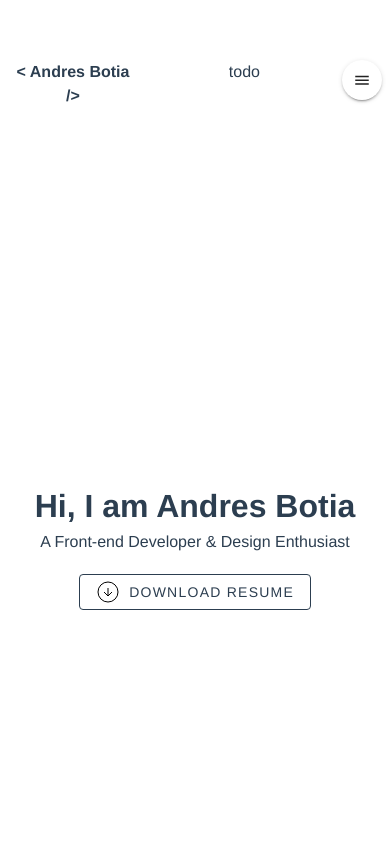
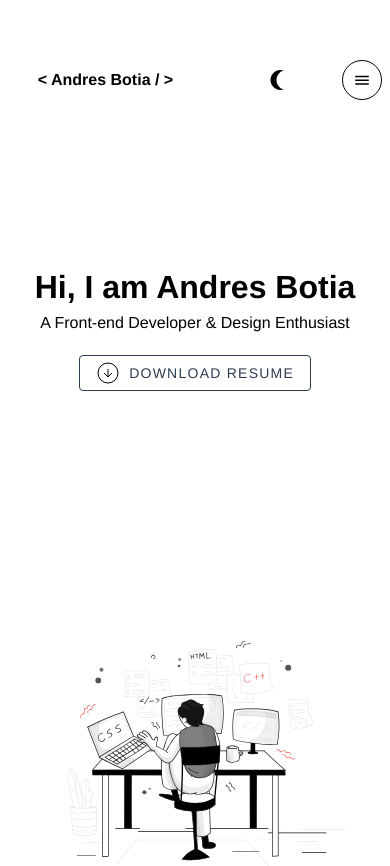
Before and after one commit to andresbotia/resume-portfolio, a Vue app: page / in a window 390 px wide. Shown: the top 866 px of the page. Built offline with nearby package versions, Linux system fonts and the light colour scheme.

Commit message:
adding light/dark mode toggle and vuex store

```diff
--- a/package.json
+++ b/package.json
@@ -11,7 +11,8 @@
     "core-js": "^3.8.3",
     "vue": "^3.2.13",
     "vue-router": "^4.2.5",
-    "vuetify": "^3.3.23"
+    "vuetify": "^3.3.23",
+    "vuex": "^4.0.2"
   },
   "devDependencies": {
     "@babel/core": "^7.12.16",
--- a/src/App.vue
+++ b/src/App.vue
@@ -11,6 +11,9 @@ export default {
   components: {
     appHeader,
   },
+  data: function () {
+    return {};
+  },
 };
 </script>
 
@@ -20,7 +23,6 @@ export default {
   -webkit-font-smoothing: antialiased;
   -moz-osx-font-smoothing: grayscale;
   text-align: center;
-  color: #2c3e50;
   margin-top: 60px;
 }
 </style>
--- a/src/components/shared/appHeader.vue
+++ b/src/components/shared/appHeader.vue
@@ -4,7 +4,7 @@
       <h4 @click="$router.push('/')">{{ logoName }}</h4>
     </v-col>
     <v-col class="d-none d-sm-flex justify-center">
-      <v-tabs color="blue-darken-1" align-tabs="center">
+      <v-tabs color="grey-darken-3" align-tabs="center">
         <v-tab
           to="/projects"
           router
@@ -41,17 +41,36 @@
       </v-tabs>
     </v-col>
     <v-col cols="2" class="home-page-dark-mode-toggle d-none d-sm-flex">
-      todo
+      <v-icon
+        v-if="$store.state.lightMode"
+        icon="mdi-moon-waning-crescent"
+        @click="toggleTheme"
+      ></v-icon>
+
+      <v-icon v-else icon="mdi-lightbulb" @click="toggleTheme"></v-icon>
     </v-col>
 
-    <v-col cols="4" class="home-page-logo ml-2 d-flex d-sm-none">
+    <v-col cols="6" class="home-page-logo ml-2 d-flex d-sm-none align-center">
       <h4 @click="$router.push('/')">{{ logoName }}</h4>
     </v-col>
-    <v-col class="d-flex d-sm-none justify-end"> todo </v-col>
-    <v-col class="d-flex d-sm-none justify-end mr-2">
+    <v-col class="d-flex d-sm-none justify-end align-center">
+      <v-icon
+        v-if="$store.state.lightMode"
+        icon="mdi-moon-waning-crescent"
+        @click="toggleTheme"
+      ></v-icon>
+
+      <v-icon v-else icon="mdi-lightbulb" @click="toggleTheme"></v-icon>
+    </v-col>
+    <v-col class="d-flex d-sm-none justify-end mr-2 align-center">
       <v-menu>
         <template v-slot:activator="{ props }">
-          <v-btn icon="mdi-menu" v-bind="props" size="small"></v-btn>
+          <v-btn
+            icon="mdi-menu"
+            v-bind="props"
+            size="small"
+            variant="outlined"
+          ></v-btn>
         </template>
 
         <v-list>
@@ -67,16 +86,18 @@
 </template>
 
 <script>
+import { useTheme } from "vuetify";
 export default {
   data: () => ({
     tab: null,
-    logoName: "< Andres Botia />",
+    logoName: "< Andres Botia / >",
     drawer: false,
     items: [
       { title: "Projects", route: "Projects" },
       { title: "About Me", route: "About" },
       { title: "Contact", route: "Contact" },
     ],
+    theme: useTheme(),
   }),
   computed: {
     cols() {
@@ -85,6 +106,13 @@ export default {
     },
   },
   methods: {
+    toggleTheme() {
+      console.log(this.theme.global.name);
+      this.$store.state.lightMode = !this.$store.state.lightMode;
+      this.theme.global.name = this.theme.global.current.dark
+        ? "light"
+        : "dark";
+    },
     menuClickHandle(itemClicked) {
       this.$router.push({ path: itemClicked.route });
     },
--- a/src/main.js
+++ b/src/main.js
@@ -1,6 +1,7 @@
 import { createApp } from "vue";
 import App from "./App.vue";
 import router from "./router";
+import store from "./store";
 
 // Vuetify
 import "vuetify/styles";
@@ -13,4 +14,4 @@ const vuetify = createVuetify({
   directives,
 });
 
-createApp(App).use(router).use(vuetify).mount("#app");
+createApp(App).use(store).use(router).use(vuetify).mount("#app");
--- /dev/null
+++ b/src/plugins/vuetify.js
@@ -0,0 +1,29 @@
+// src/plugins/vuetify.js
+
+import "@mdi/font/css/materialdesignicons.css";
+import "@/styles/main.scss";
+
+import { createVuetify } from "vuetify";
+// Custom theme properties
+const customDarkTheme = {
+  dark: true,
+  colors: {
+    background: "#15202b",
+    surface: "#15202b",
+    primary: "#3f51b5",
+    secondary: "#03dac6",
+    error: "#f44336",
+    info: "#2196F3",
+    success: "#4caf50",
+    warning: "#fb8c00",
+  },
+};
+
+export default createVuetify({
+  theme: {
+    defaultTheme: "customDarkTheme",
+    themes: {
+      dark: customDarkTheme,
+    },
+  },
+});
--- /dev/null
+++ b/src/store/index.js
@@ -0,0 +1,14 @@
+import { createStore } from "vuex";
+
+export default createStore({
+  state: {
+    lightMode: true,
+  },
+  mutations: {},
+  actions: {},
+  getters: {
+    isLightModeOn: function (state) {
+      return `${state.lightMode}`;
+    },
+  },
+});
--- a/src/views/LandingPage.vue
+++ b/src/views/LandingPage.vue
@@ -9,13 +9,20 @@
             href="/AndresBotia-Resume.pdf"
             download=""
             aria-label="Download Resume"
-            ><v-btn variant="outlined download-resume-button">
+            ><v-btn
+              variant="outlined download-resume-button"
+              :class="
+                isLightModeOn
+                  ? 'download-resume-button'
+                  : 'download-resume-button-dark-mode'
+              "
+            >
               <svg
                 width="24"
                 height="24"
                 viewBox="0 0 24 24"
                 fill="none"
-                stroke="black"
+                :stroke="isLightModeOn ? 'black' : 'white'"
                 class="ml-0 mr-2"
               >
                 <circle cx="12" cy="12" r="10"></circle>
@@ -29,9 +36,16 @@
       </v-col>
       <v-col :cols="cols[0]" class="landing-svg">
         <img
+          v-if="$store.state.lightMode"
           src="../assets/front-end-dev.svg"
           class="svg-dev-container"
           alt="Light Logo"
+        />
+        <img
+          v-else
+          src="../assets/front-end-dev-dark-mode.svg"
+          class="svg-dev-container"
+          alt="Dark Logo"
         />
       </v-col>
     </v-row>
@@ -62,6 +76,9 @@ export default {
       const { lg, xs } = this.$vuetify.display;
       return lg ? [6, 6] : xs ? [12, 12] : [6, 6];
     },
+    isLightModeOn() {
+      return this.$store.state.lightMode;
+    },
   },
   methods: {
     downloadPdf(pdfUrl) {
@@ -87,10 +104,13 @@ export default {
   display: flex;
   justify-content: center;
   align-items: center;
-  height: 100dvh;
+  height: 50dvh;
 }
 .download-resume-button {
   color: #2c3e50;
+}
+.download-resume-button-dark-mode {
+  color: white;
 }
 .download-tag {
   color: #2c3e50;
```
Also changed, not shown: src/assets/front-end-dev-dark-mode.svg (added), 1 other file (tests, documents, lock files or other folders).
